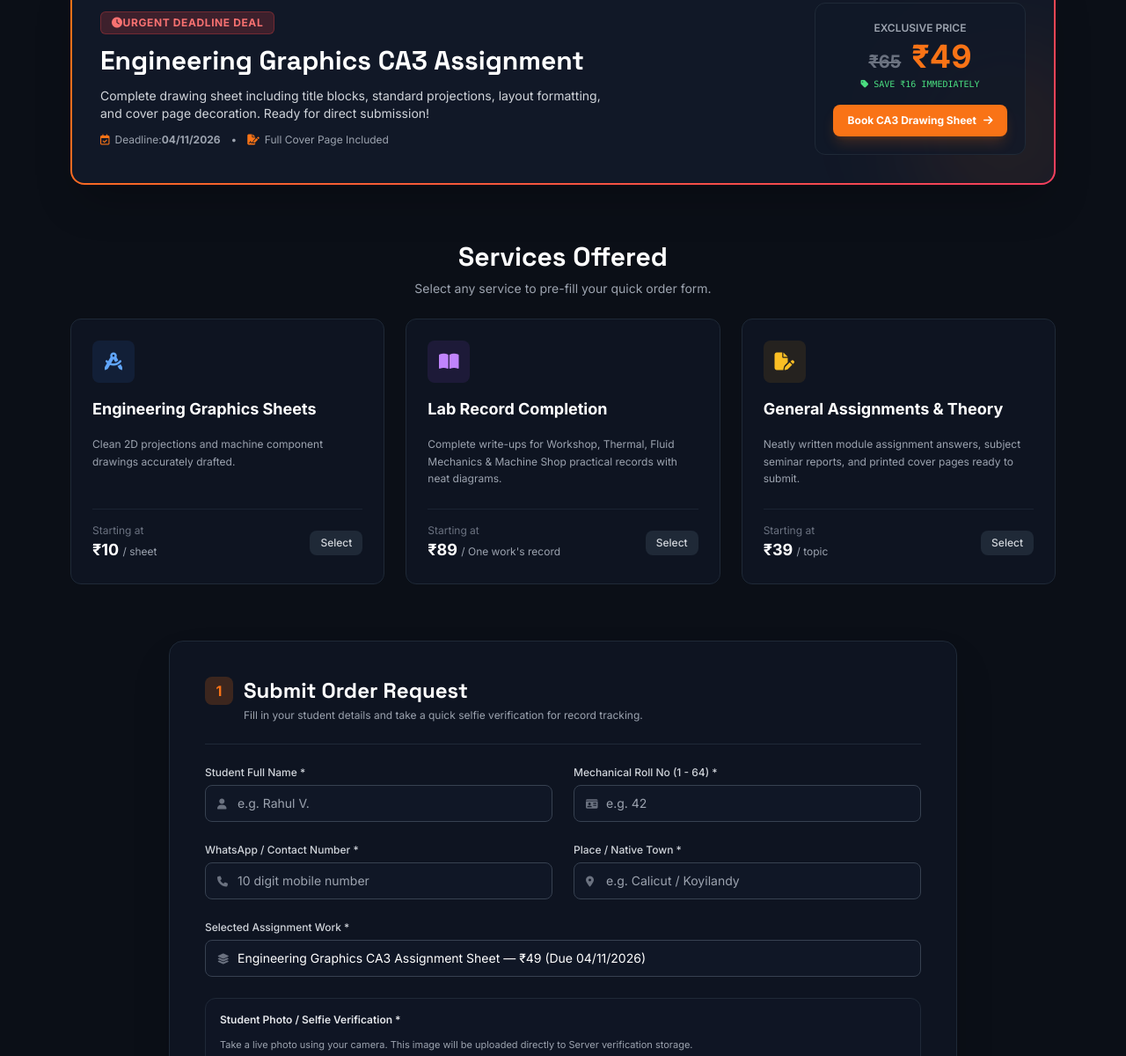
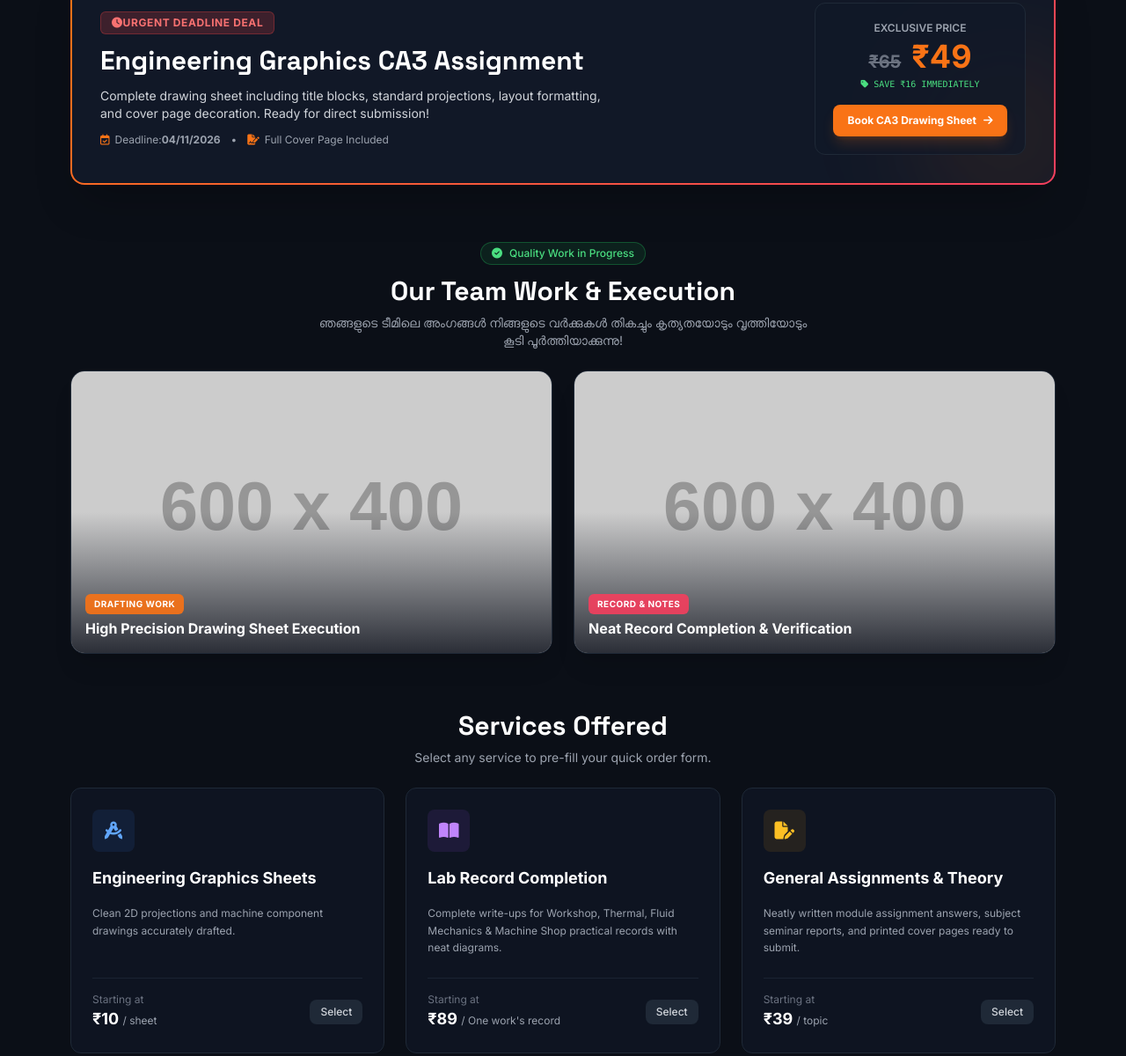
Before and after one commit to Wisdom-Official/Mechtech, a plain HTML site: page index.html in a window 1280 px wide. Shown: the part 597-1797 px from the top of the page at 88% size. Drawn offline with nearby package versions, Linux system fonts and the light colour scheme; placeholder pictures from the web are drawn by us.

Commit message:
Update index.html

```diff
--- a/index.html
+++ b/index.html
@@ -170,6 +170,47 @@
           <button onclick="selectPackage('Engineering Graphics CA3 Assignment Sheet', 49)" class="w-full mt-4 py-2.5 px-4 bg-brand-500 hover:bg-brand-600 text-white text-xs font-bold rounded-lg shadow-lg shadow-brand-500/20 transition-all flex items-center justify-center">
             Book CA3 Drawing Sheet <i class="fa-solid fa-arrow-right ml-2"></i>
           </button>
+        </div>
+      </div>
+    </section>
+
+    <!-- OUR RECENT WORK SAMPLES / TEAM IN ACTION SECTION -->
+    <section class="space-y-6">
+      <div class="text-center space-y-2">
+        <div class="inline-flex items-center space-x-2 px-3 py-1 rounded-full bg-green-500/10 border border-green-500/30 text-green-400 text-xs font-medium mb-1">
+          <i class="fa-solid fa-circle-check"></i>
+          <span>Quality Work in Progress</span>
+        </div>
+        <h2 class="text-2xl sm:text-3xl font-heading font-bold text-white">Our Team Work & Execution</h2>
+        <p class="text-gray-400 text-xs sm:text-sm max-w-xl mx-auto">
+          ഞങ്ങളുടെ ടീമിലെ അംഗങ്ങൾ നിങ്ങളുടെ വർക്കുകൾ തികച്ചും കൃത്യതയോടും വൃത്തിയോടും കൂടി പൂർത്തിയാക്കുന്നു!
+        </p>
+      </div>
+
+      <!-- 2 Images side by side in a row -->
+      <div class="grid grid-cols-1 md:grid-cols-2 gap-6">
+        <!-- Work Image 1 -->
+        <div class="glass-card rounded-2xl overflow-hidden border border-gray-800 hover:border-brand-500/50 transition-all group shadow-xl">
+          <div class="relative h-64 sm:h-80 overflow-hidden bg-gray-900">
+            <img src="01.png" onerror="this.src='https://placehold.co/600x400/111827/f97316?text=01.png+Sample+Work'" alt="Work Sample 01" class="w-full h-full object-cover group-hover:scale-105 transition-transform duration-500">
+            <div class="absolute inset-0 bg-gradient-to-t from-gray-950 via-transparent to-transparent opacity-80"></div>
+            <div class="absolute bottom-4 left-4 right-4">
+              <span class="px-2.5 py-1 bg-brand-500/90 text-white text-[10px] font-bold rounded-md uppercase tracking-wider mb-1 inline-block">Drafting Work</span>
+              <h4 class="text-base font-bold text-white">High Precision Drawing Sheet Execution</h4>
+            </div>
+          </div>
+        </div>
+
+        <!-- Work Image 2 -->
+        <div class="glass-card rounded-2xl overflow-hidden border border-gray-800 hover:border-brand-500/50 transition-all group shadow-xl">
+          <div class="relative h-64 sm:h-80 overflow-hidden bg-gray-900">
+            <img src="02.png" onerror="this.src='https://placehold.co/600x400/111827/f97316?text=02.png+Sample+Work'" alt="Work Sample 02" class="w-full h-full object-cover group-hover:scale-105 transition-transform duration-500">
+            <div class="absolute inset-0 bg-gradient-to-t from-gray-950 via-transparent to-transparent opacity-80"></div>
+            <div class="absolute bottom-4 left-4 right-4">
+              <span class="px-2.5 py-1 bg-rose-500/90 text-white text-[10px] font-bold rounded-md uppercase tracking-wider mb-1 inline-block">Record & Notes</span>
+              <h4 class="text-base font-bold text-white">Neat Record Completion & Verification</h4>
+            </div>
+          </div>
         </div>
       </div>
     </section>
@@ -396,9 +437,9 @@
         </div>
         <p class="text-[10px] text-gray-600">* Built exclusively for 64 Classmates • Direct Server & Server Secured</p>
       </div>
-    </section>
+    </section-->
 
-  </div->
+  </div>
 
   <!-- PAYMENT & SUCCESS CONFIRMATION MODAL -->
   <div id="paymentModal" class="fixed inset-0 z-50 bg-black/80 backdrop-blur-md flex items-center justify-center p-4 hidden">
```
